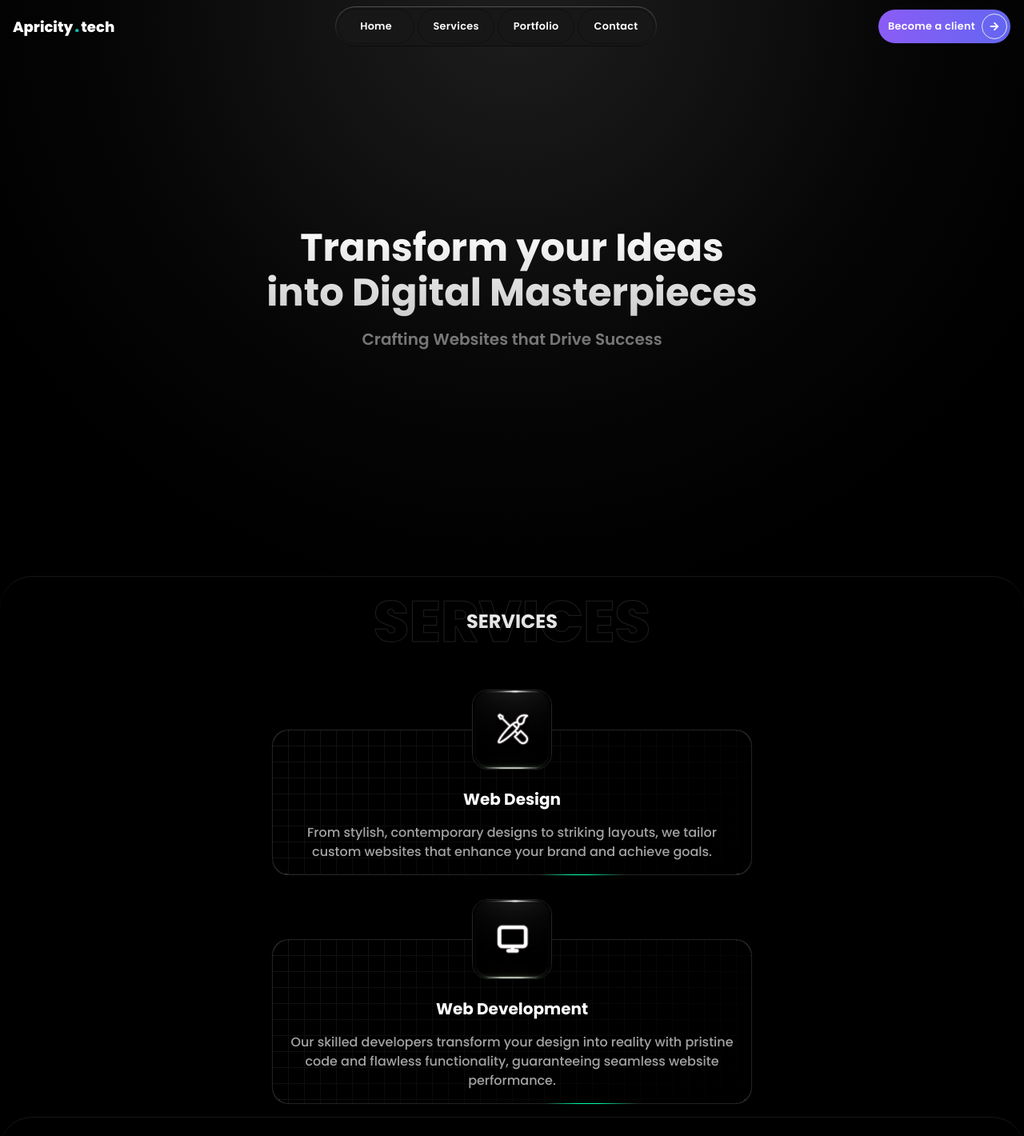
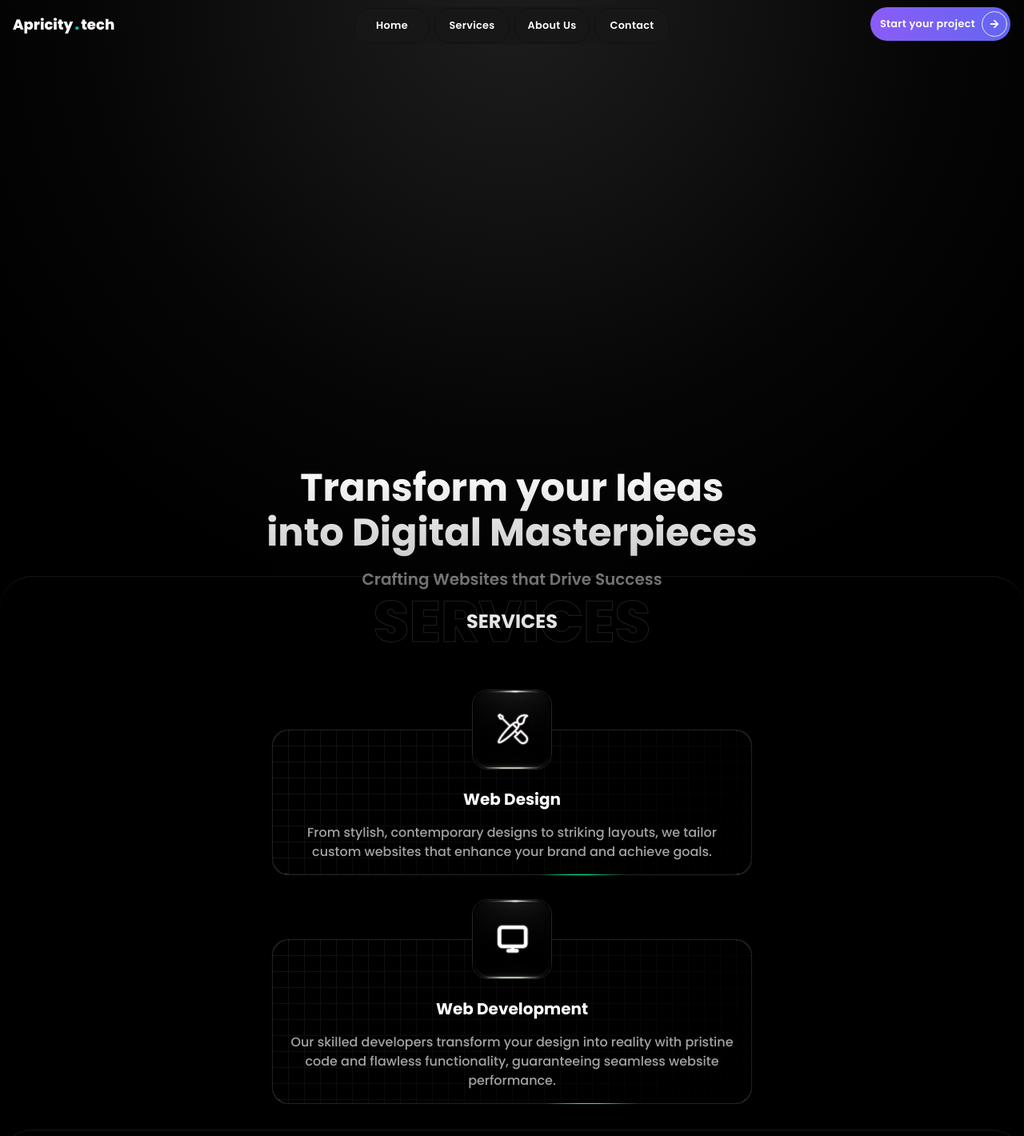
Before and after one commit to AbhishekChoudhari42/apr_web, a Next.js app: page / in a window 1280 px wide. Shown: the top 1420 px of the page at 80% size. Built offline with nearby package versions, Linux system fonts and the light colour scheme.

Commit message:
scroll animation added

```diff
--- a/app/components/Navbar.jsx
+++ b/app/components/Navbar.jsx
@@ -14,8 +14,8 @@ const links = [
     link: 'SERVICES'
   },
   {
-    text: 'Portfolio',
-    link: 'PORTFOLIO'
+    text: 'About Us',
+    link: 'ABOUTUS'
   },
   {
     text: 'Contact',
@@ -27,7 +27,7 @@ const Navbar = () => {
 
 
   return (
-    <div className='fixed z-50 top-0 left-0 px-4 w-full flex justify-between items-center py-2'>
+    <div className='absolute z-50 top-0 left-0 px-4 w-full flex justify-between items-center py-2'>
       <h1 className='text-white font-extrabold text-lg'>
         Apricity
         <span className='text-teal-500 mx-[2px] text-xl'>.</span>
@@ -39,16 +39,15 @@ const Navbar = () => {
           {
             links.map(el => {
               return (
-                <Link className='nav-btn-element' href={`/#${el.link}`}>
+                <Link key={el.text} className='nav-btn-element' href={`/#${el.link}`}>
                   <motion.div
+                    transition={{ ease: "easeOut", duration: 2 }}
 
-                    transition={{ ease: "easeOut", duration: 2 }}
-                    key={el.text}
                     className='cursor-pointer '
-                    >
-                    <p
-                    // onClick={()=>{lenis.scrollTo(`#CONTACT`,{lerp:0.1});console.log(`#${el.link}`)}}
-                    className='nav-btn-text'>{el.text}</p>
+                  >
+                    <p className='nav-btn-text'>
+                      {el.text}
+                    </p>
                   </motion.div>
                 </Link>
                 )
@@ -63,7 +62,7 @@ const Navbar = () => {
       <button className='cta text-xs border h-[38px]  border-neutral-950 px-[4px] text-white rounded-full
             max-sm:fixed max-sm:bottom-24 z-50 max-sm:rounded-bl-none max-sm:rounded-br-none max-sm:rounded-[20px] max-sm:-rotate-90 max-sm:-right-16
       '>
-        <p className='nav-btn-text ml-2'>Become a client</p>
+        <p className='nav-btn-text ml-2'>Start your project</p>
         <div className='rounded-full w-[32px] h-[32px] border ml-2 flex justify-center items-center'>
           <FaArrowRight className='arrow' color='white' />
         </div>
--- /dev/null
+++ b/app/components/ScrollProgress.jsx
@@ -0,0 +1,11 @@
+"use client"
+import React from 'react'
+import { useScroll , motion, useTransform} from "framer-motion"
+const ScrollProgress = (m) => {
+    console.log(m)
+    return (
+    <motion.div style={{y:m.current,scaleY:m}} className={`fixed right-2 text-white z-50 `}>aa</motion.div>
+  )
+}
+
+export default ScrollProgress
--- a/app/components/Services.jsx
+++ b/app/components/Services.jsx
@@ -4,7 +4,7 @@ import Card from './Card'
 
 const Services = () => {
     return (
-        <div  className='min-h-fit w-screen py-4 pt-20 text-white flex flex-col gap-20 items-center relative z-[0] bg-black'>
+        <div  className='min-h-fit w-screen py-8 pt-20 text-white flex flex-col gap-20 items-center relative z-[0] bg-black'>
             <Card title={"Web Design"} imgSrc={"/design-icon.webp"} borderColor={"green"}>
             <p>
                 From stylish, contemporary designs to striking layouts,
--- a/app/components/Title.jsx
+++ b/app/components/Title.jsx
@@ -2,9 +2,9 @@ import React from 'react'
 
 const Title = ({content}) => {
   return (
-    <div id={content} className='w-full h-28 bg-black border-t border-neutral-900 rounded-tr-[40px] rounded-tl-[40px] flex justify-center items-center'>
+    <div id={content} className='z-30 w-full h-28 bg-black border-t border-neutral-900 rounded-tr-[40px] rounded-tl-[40px] flex justify-center items-center'>
 
-        <h1 className='white-gradient-text page-title ' data-text={content}>{content}</h1>
+        <h1 className='white-gradient-text page-title w-full text-center' data-text={content.split(" ")[0]}>{content}</h1>
 
     </div>
   )
--- a/app/globals.css
+++ b/app/globals.css
@@ -40,7 +40,7 @@ html{
   @apply opacity-50 top-[50%] blur-[120px] bg-gradient-to-r from-indigo-500 to-violet-500 rotate-45 h-24 w-[50vw] rounded-[100%] absolute
 }
 .nav-btns{
-  @apply h-[48px] bg-neutral-900 flex gap-[4px] p-[2px] rounded-full max-[1000px]:hidden
+  @apply h-[48px] bg-neutral-900 flex gap-[4px] p-[2px] rounded-full max-[1000px]:hidden absolute top-2 left-[50%] translate-x-[-50%]
 
 }
 .nav-btn-element{
--- a/app/page.js
+++ b/app/page.js
@@ -6,15 +6,39 @@ import Services from "./components/Services";
 import Title from "./components/Title";
 import Progress from "./components/Progress";
 import {ReactLenis} from '@studio-freight/react-lenis'
+import ScrollProgress from "./components/ScrollProgress";
+import { useScroll , motion, useTransform} from "framer-motion"
+import { useRef } from "react";
+
 export default function Home() {
+  const container = useRef(null)
+  const {scrollYProgress} = useScroll({
+    target:container.current,
+    offset:['start end','end start']
+  })
+  const m1 = useTransform(scrollYProgress,[0,0.5],[-300,300])
+  const m2 = useTransform(scrollYProgress,[0,1],[-50,50])
+
+
   return (
-    <main>
+    <main ref={container}  >
       <ReactLenis root>
-      <Hero/>
+      {/* <motion.div style={{scaleY:sv}} className="bg-white w-2 h-2 absolute top-4 right-4">
+
+      </motion.div> */}
+
+      <motion.div  style={{y:m1}}>
+        <Hero/>
+      </motion.div>
+
+
+      <motion.div style={{y:m2}}>
       <Title content={"SERVICES"}/>
       <Services/>
+      </motion.div>
       <Title content={"PROCESS"}/>
       <Progress/>
+      <Title content={"ABOUT US"}/>
       <Title content={"CONTACT"}/>
       </ReactLenis>
     </main>
```
